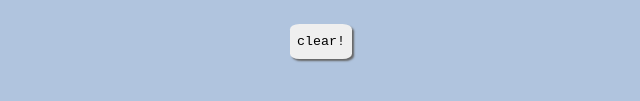
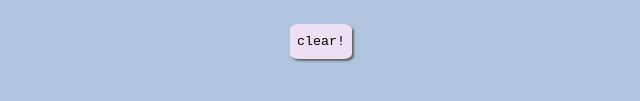
Before and after one commit to BrianEAC/etch-a-sketch, a plain HTML site: page index.html in a window 1280 px wide. Shown: the part 535-636 px from the top of the page, without its empty margins (319-959 px from the left). Drawn offline with Linux system fonts and the light colour scheme.

Commit message:
changed button color

```diff
--- a/style.css
+++ b/style.css
@@ -29,6 +29,7 @@ body {
     border: none;
     font-family:'Courier New';
     padding: 10px 7px;
+    background-color: #EFDff5;
 
 }
 #clear:hover{
```
